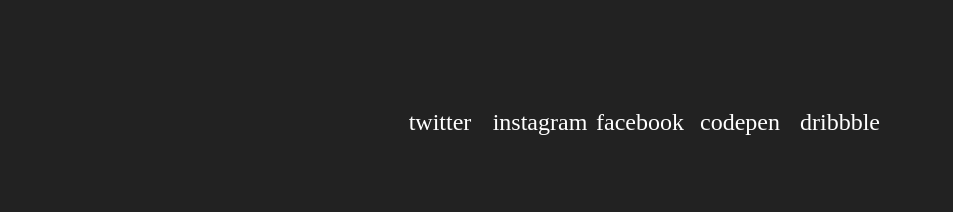
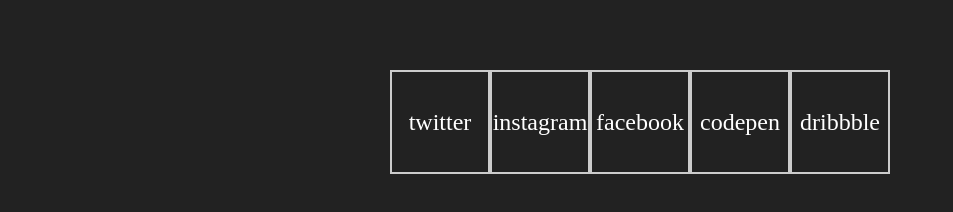
Before and after one commit to Danasanwo/uxprojects, a website: page hoverer/index.html in a window 1280 px wide. Shown: the part 278-490 px from the top of the page, without its empty margins (0-953 px from the left). Drawn offline with nearby package versions, Linux system fonts and the light colour scheme.

Commit message:
1st correction

```diff
--- a/hoverer/main/style.scss
+++ b/hoverer/main/style.scss
@@ -5,6 +5,7 @@
   padding-left: 0;
   box-sizing: border-box;
 }
+
 body {
   background-color: #222222;
   cursor: none;
@@ -26,6 +27,7 @@
       width: 40px;
       height: 40px;
     }
+
     to {
       width: 50px;
       height: 50px;
@@ -55,13 +57,14 @@
 
   line-height: 100px;
   text-align: center;
+
   .box {
     border: 2.5px 0px solid #cccccc;
     grid-row: span 1;
     color: white;
     font-size: 1.5rem;
     z-index: 1;
-
+    border: 2.5px solid #cccccc;
     transition: border 0.75s ease;
   }
 
```
Also changed, not shown: hoverer/main/style.css, 1 other file.
